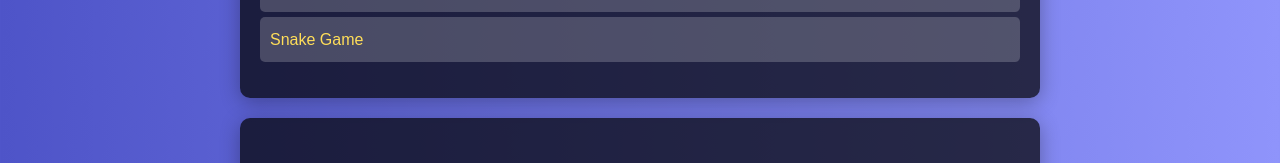
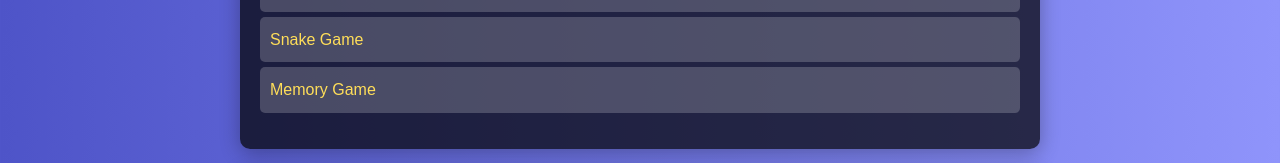
Before and after one commit to devprakash001/Portfolio, a plain HTML site: page index.html in a window 1280 px wide. Shown: the part 2994-3157 px from the top of the page. Drawn offline with Linux system fonts and the light colour scheme.

Commit message:
index.html

```diff
--- a/index.html
+++ b/index.html
@@ -111,6 +111,7 @@
                 <li><a href="https://kktp57egjdngou4j.vercel.app/" target="_blank">Number Guessing Game</a></li>
                 <li><a href="https://0xilodcwftivp9io.vercel.app/" target="_blank">Rock Paper Scissors Game</a></li>
                 <li><a href="https://2ddjmjeykpd56ne8.vercel.app/" target="_blank">Snake Game</a></li>
+                <li><a href="https://5lg6ykvyqhuymivn.vercel.app/" target="_blank">Memory Game</a></li>
                 <!-- Add more websites as needed -->
             </ul>
         </section>
```
